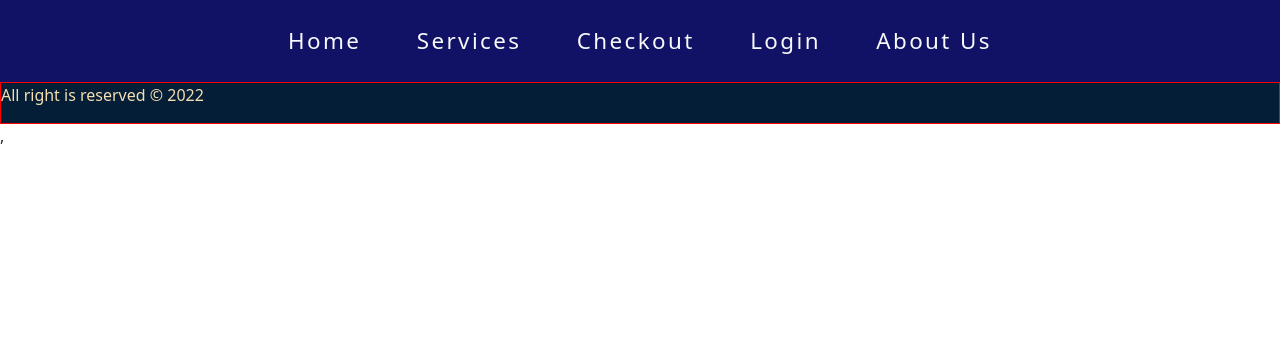
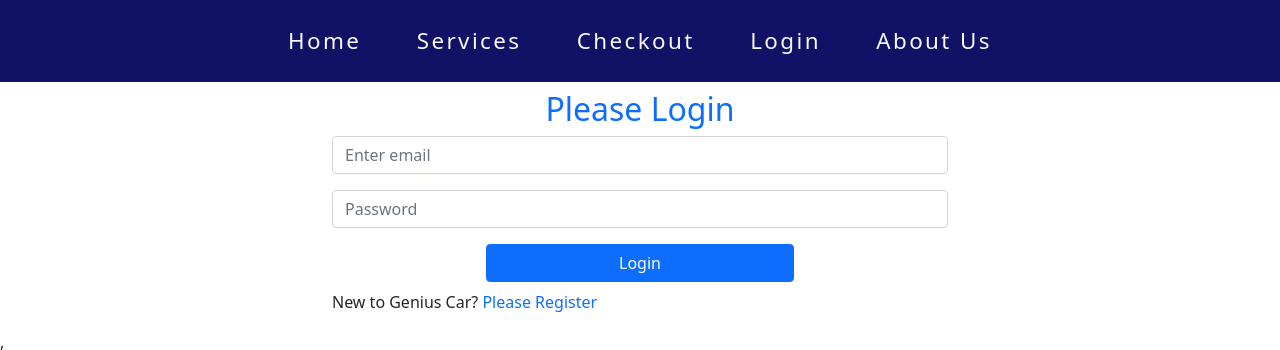
Before and after one commit to RatonRoy/service-provider, a React (Create React App) app: page /login in a window 1280 px wide. Shown: the top 350 px of the page. Built offline with nearby package versions, Linux system fonts and the light colour scheme.

Commit message:
create login page

```diff
--- a/src/App.js
+++ b/src/App.js
@@ -5,6 +5,9 @@ import Footer from './components/Shared/Footer/Footer';
 import Header from './components/Shared/Header/Header';
 import 'bootstrap/dist/css/bootstrap.min.css';
 import Services from './components/Services/Services';
+import ServiceDetails from './components/ServiceDetails/ServiceDetails';
+import NotFound from './components/NotFound/NotFound';
+import Login from './components/Login/Login';
 
 function App() {
   return (
@@ -13,8 +16,11 @@ function App() {
       <Routes>
         <Route path='/' element={<Home></Home>}> </Route>
         <Route path='/services' element = {<Services></Services>}></Route>
+        <Route path='/services/:servicesId' element={<ServiceDetails></ServiceDetails>}></Route>
+        <Route path='/login' element = {<Login></Login>}></Route>
+        <Route path='*' element={<NotFound></NotFound>}></Route>
       </Routes>
-      <Footer></Footer>
+      {/* <Footer></Footer> */}
     </div>
   );
 }
--- /dev/null
+++ b/src/components/Login/Login.js
@@ -0,0 +1,43 @@
+import React, { useRef } from 'react';
+import { Button, Form } from 'react-bootstrap';
+import { Link, useLocation, useNavigate } from 'react-router-dom';
+import './Login.css';
+
+const Login = () => {
+	const emailRef = useRef('');
+	const passwordRef = useRef('');
+	const navigate = useNavigate();
+	const location = useLocation();
+
+	const handleSubmit = event => {
+		event.preventDefault();
+		const email = emailRef.current.value;
+		const password = passwordRef.current.value;
+	}
+	const navigateRegister = event => {
+        navigate('/register');
+    }
+	return (
+		<div className='container w-50 mx-auto'>
+			<h2 className='text-primary text-center mt-2'>Please Login</h2>
+			<Form onSubmit={handleSubmit}>
+				<Form.Group className="mb-3" controlId="formBasicEmail">
+					<Form.Control ref={emailRef} type="email" placeholder="Enter email" required />
+				</Form.Group>
+				<Form.Group className="mb-3" controlId="formBasicPassword">
+					<Form.Control ref={passwordRef} type="password" placeholder="Password" required />
+				</Form.Group>
+				<Button variant="primary w-50 mx-auto d-block mb-2" type="submit">
+					Login
+				</Button>
+			</Form>
+			{/* {errorElement} */}
+			<p>New to Genius Car? <Link to="/register" className='text-primary pe-auto text-decoration-none' onClick={navigateRegister}>Please Register</Link> </p>
+			{/* <p>Forget Password? <button className='btn btn-link text-primary pe-auto text-decoration-none' onClick={resetPassword}>Reset Password</button> </p>
+			<SocialLogin></SocialLogin>
+			<ToastContainer /> */}
+		</div>
+	);
+};
+
+export default Login;
--- /dev/null
+++ b/src/components/NotFound/NotFound.js
@@ -0,0 +1,11 @@
+import React from 'react';
+
+const NotFound = () => {
+	return (
+		<div>
+			<h1> You are searching the content that is not remining here </h1>
+		</div>
+	);
+};
+
+export default NotFound;
--- /dev/null
+++ b/src/components/ServiceDetails/ServiceDetails.js
@@ -0,0 +1,13 @@
+import React from 'react';
+import { useParams } from 'react-router-dom';
+
+const ServiceDetails = () => {
+	const { servicesId } = useParams();
+	return (
+		<div>
+			<h1> Welcome to the details page. Id { servicesId}</h1>
+		</div>
+	);
+};
+
+export default ServiceDetails;
--- a/src/components/Services/Services.js
+++ b/src/components/Services/Services.js
@@ -10,7 +10,7 @@ const Services = () => {
 		.then(data => setServices(data));
 	},[])
 	return (
-		<div className=' services-wrap'>
+		<div className=' services-wrap' id='services'>
 			<h1 className='services-title'> Our Services</h1>
 			<section className="services-container">
 			{
--- a/src/components/Servics/Servics.js
+++ b/src/components/Servics/Servics.js
@@ -1,8 +1,15 @@
 import React from 'react';
+import { useNavigate } from 'react-router-dom';
 import './Servics.css';
 
 const Servics = ({ service }) => {
 	const { name, id, price, img, description } = service;
+
+	const navigate = useNavigate();
+
+	const navigateToServicesDetails = (id) => {
+		navigate(`/services/${id}`)
+	}
 	return (
 		<div className='service'>
 			<img src={img} alt="" />
@@ -11,8 +18,7 @@ const Servics = ({ service }) => {
 				<h5 className='price'>  Fee: {price} </h5>
 				<p className='services-text'> {description}</p>
 
-					<button className='services-btn'> Take It </button>
-
+					<button className='services-btn' onClick={() => navigateToServicesDetails(id)}> Take It </button>
 			</article>
 		</div>
 	);
```
Also changed, not shown: src/components/Login/Login.css (added), src/components/NotFound/NotFound.css (added), src/components/ServiceDetails/ServiceDetails.css (added).
